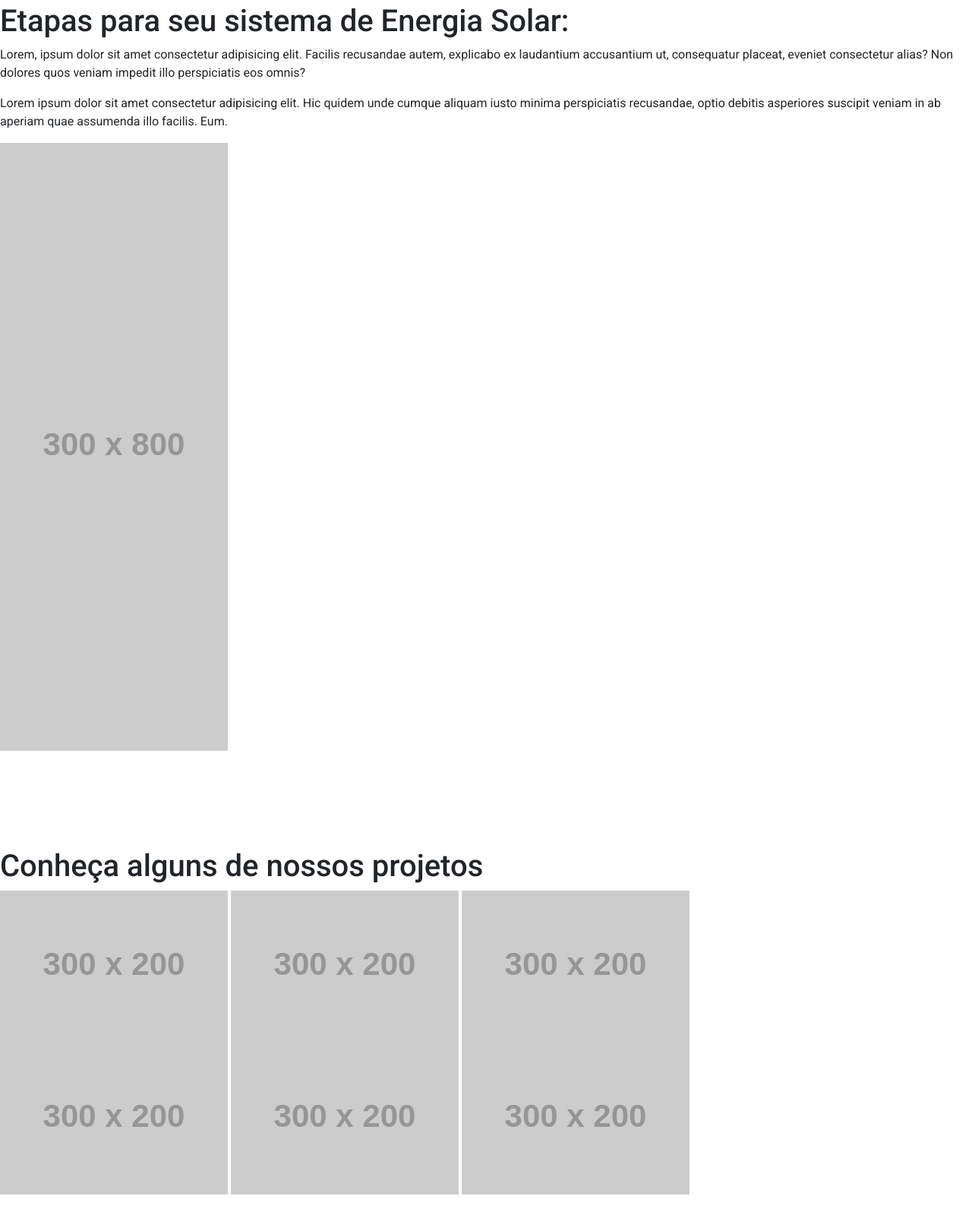
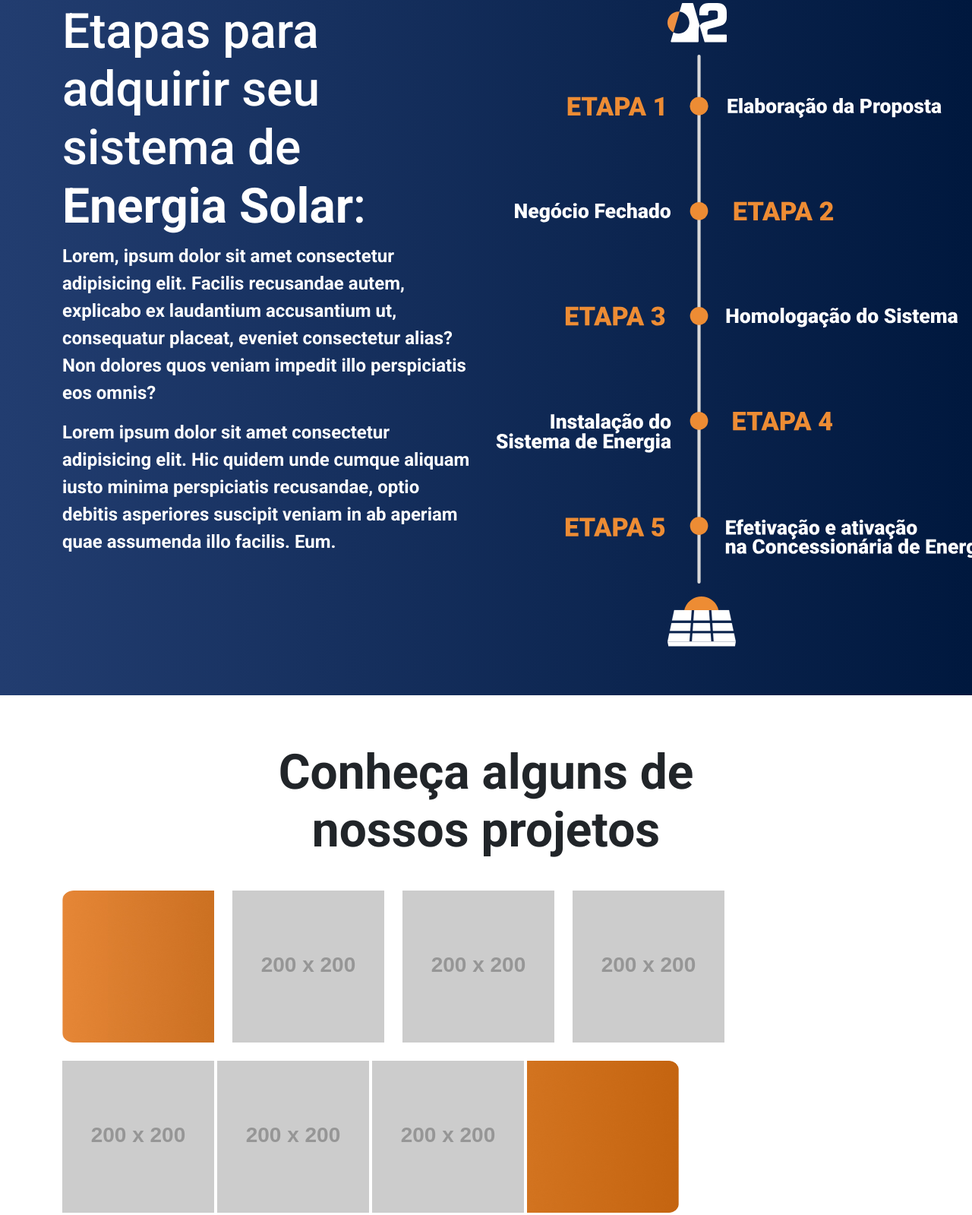
Before and after one commit to yamatopotter/a2energiasolar, a plain HTML site: page index.html in a window 1280 px wide. Shown: the part 3013-4612 px from the top of the page at 76% size. Drawn offline with nearby package versions, Linux system fonts and the light colour scheme; placeholder pictures from the web are drawn by us.

Commit message:
wip: coonheça alguns de nossos projetos

```diff
--- a/assets/css/style.scss
+++ b/assets/css/style.scss
@@ -98,7 +98,7 @@ section {
   background-color: #ed8c34;
 
   h1 {
-    color: #00183E;
+    color: #00183e;
     font-size: 2.5rem;
     font-weight: bold;
   }
@@ -109,3 +109,32 @@ section {
     font-weight: bold;
   }
 }
+
+#step-adquire-energy {
+  background: linear-gradient(90deg, #223d70, #00183e);
+  color: #fff;
+
+  h1 {
+    font-size: 4rem;
+  }
+
+  p {
+    font-size: 1.5rem;
+    font-weight: bold;
+  }
+}
+
+#projects {
+  h1 {
+    font-weight: bold;
+    font-size: 4rem;
+    max-width: 50%;
+    display: block;
+    margin: 0 auto 40px;
+  }
+
+  img {
+    width: 200px;
+    height: 200px;
+  }
+}
--- a/index.html
+++ b/index.html
@@ -164,34 +164,52 @@
       </section>
 
       <section id="step-adquire-energy">
-        <h1>Etapas para seu sistema de Energia Solar:</h1>
+        <div class="container">
+          <div class="row">
+            <div class="col-6">
+              <h1>Etapas para adquirir seu sistema de <b>Energia Solar</b>:</h1>
               <p>
-          Lorem, ipsum dolor sit amet consectetur adipisicing elit. Facilis
-          recusandae autem, explicabo ex laudantium accusantium ut, consequatur
-          placeat, eveniet consectetur alias? Non dolores quos veniam impedit
-          illo perspiciatis eos omnis?
+                Lorem, ipsum dolor sit amet consectetur adipisicing elit.
+                Facilis recusandae autem, explicabo ex laudantium accusantium
+                ut, consequatur placeat, eveniet consectetur alias? Non dolores
+                quos veniam impedit illo perspiciatis eos omnis?
               </p>
               <p>
-          Lorem ipsum dolor sit amet consectetur adipisicing elit. Hic quidem
-          unde cumque aliquam iusto minima perspiciatis recusandae, optio
-          debitis asperiores suscipit veniam in ab aperiam quae assumenda illo
-          facilis. Eum.
+                Lorem ipsum dolor sit amet consectetur adipisicing elit. Hic
+                quidem unde cumque aliquam iusto minima perspiciatis recusandae,
+                optio debitis asperiores suscipit veniam in ab aperiam quae
+                assumenda illo facilis. Eum.
               </p>
-        <img src="https://placehold.co/300x800" alt="" />
+            </div>
+
+            <div class="col-6">
+              <img src="./assets/img/timeline.svg" alt="" />
+            </div>
+          </div>
+        </div>
       </section>
 
       <section id="projects">
+        <div class="container">
+          <div class="row">
+            <div class="col-12 text-center">
               <h1>Conheça alguns de nossos projetos</h1>
-        <div class="projects-l1">
-          <img src="https://placehold.co/300x200" alt="" />
-          <img src="https://placehold.co/300x200" alt="" />
-          <img src="https://placehold.co/300x200" alt="" />
             </div>
 
-        <div id="projects-l2">
-          <img src="https://placehold.co/300x200" alt="" />
-          <img src="https://placehold.co/300x200" alt="" />
-          <img src="https://placehold.co/300x200" alt="" />
+            <div class="col-12 d-flex gap-4 mb-4">
+              <img src="./assets/img/square-orange.jpg" />
+              <img src="https://placehold.co/200x200" alt="" />
+              <img src="https://placehold.co/200x200" alt="" />
+              <img src="https://placehold.co/200x200" alt="" />
+            </div>
+
+            <div id="col-12 d-flex gap-4">
+              <img src="https://placehold.co/200x200" alt="" />
+              <img src="https://placehold.co/200x200" alt="" />
+              <img src="https://placehold.co/200x200" alt="" />
+              <img src="./assets/img/square-orange-2.jpg" />
+            </div>
+          </div>
         </div>
       </section>
 
```
Also changed, not shown: assets/css/style.css, assets/img/square-orange-2.jpg (added), assets/img/square-orange.jpg (added), assets/img/timeline.png (added), assets/img/timeline.svg (added), 1 other file. Lines whose indentation alone changed are shown as unchanged.
